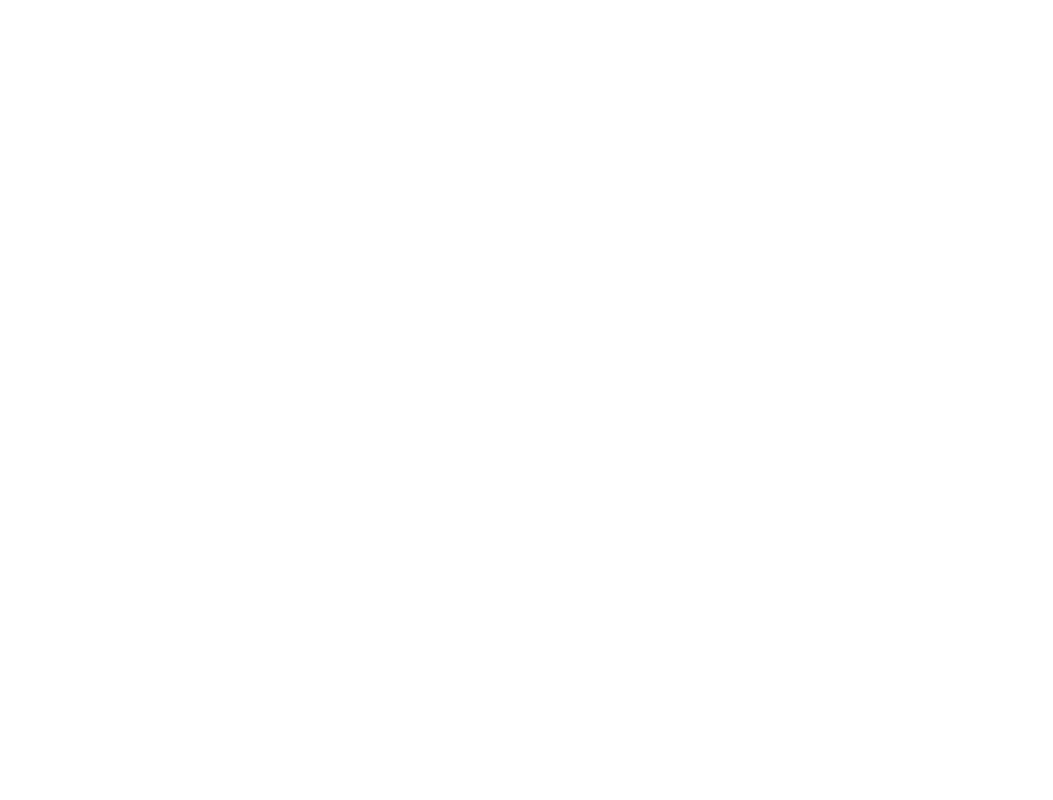
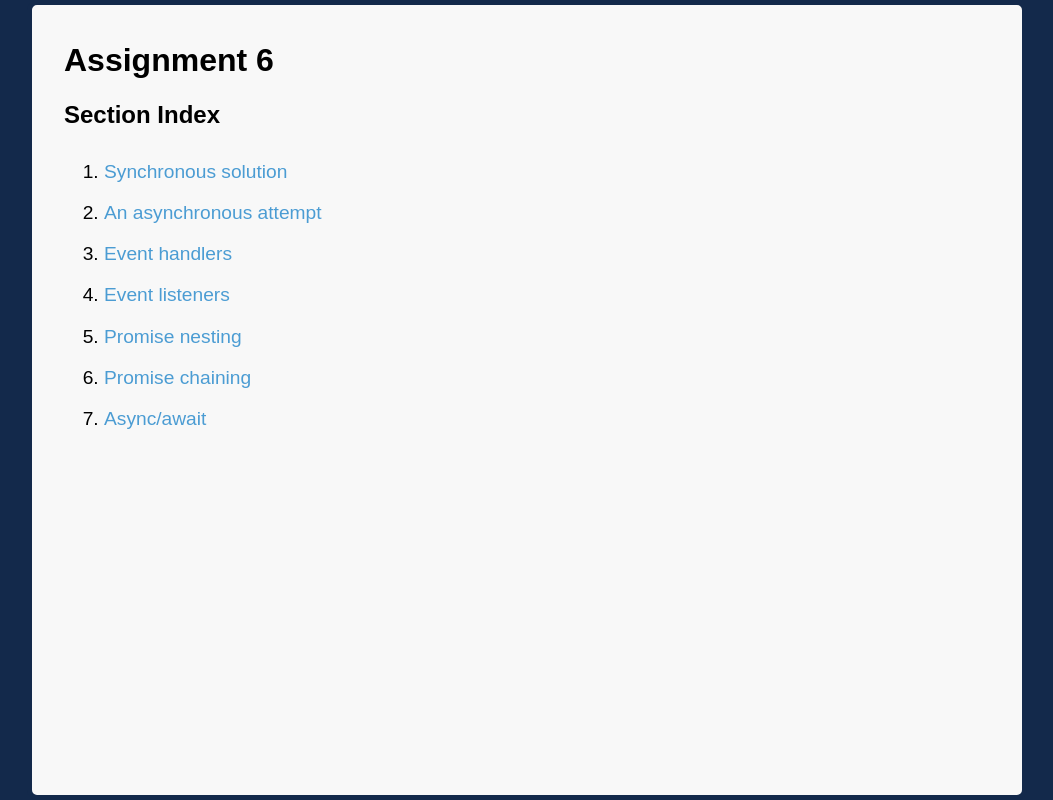
Before and after one commit to dotnetjoe/comp426, a website: page a06/index.html in a window 1280 px wide. Shown: the whole page, without its empty margins (113-1166 px from the left). Drawn offline with Linux system fonts and the light colour scheme.

Commit message:
Index page and styles for a06

```diff
--- a/a06/index.html
+++ b/a06/index.html
@@ -0,0 +1,56 @@
+<!DOCTYPE html>
+<html lang="en">
+    <head>
+        <meta charset="UTF-8">
+        <meta name="viewport" content="width=device-width, initial-scale=1.0">
+
+        <title>Assignment 6 Index</title>
+
+        <link rel="stylesheet" href="style.css" />
+    </head>
+
+    <body class="assignment-index">
+        <main>
+            <h1>Assignment 6</h1>
+            <h2>Section Index</h2>
+
+            <ol class="assignment-links">
+                <li class="assignment-link">
+                    <a href="/s01-synchronous">
+                        Synchronous solution
+                    </a>
+                </li>
+                <li class="assignment-link">
+                    <a href="/s02-asynchronous">
+                        An asynchronous attempt
+                    </a>
+                </li>
+                <li class="assignment-link">
+                    <a href="/s03-eventhandler">
+                        Event handlers
+                    </a>
+                </li>
+                <li class="assignment-link">
+                    <a href="/s04-eventlistener">
+                        Event listeners
+                    </a>
+                </li>
+                <li class="assignment-link">
+                    <a href="/s05-promisenesting">
+                        Promise nesting
+                    </a>
+                </li>
+                <li class="assignment-link">
+                    <a href="/s06-promisechaining">
+                        Promise chaining
+                    </a>
+                </li>
+                <li class="assignment-link">
+                    <a href="/s07-asyncawait">
+                        Async/await
+                    </a>
+                </li>
+            </ol>
+        </main>
+    </body>
+</html>
--- a/a06/style.css
+++ b/a06/style.css
@@ -6,7 +6,7 @@
 .maze {
   display: inline-block;
   position: relative;
-  border: 16px solid black;
+  border: 16px solid #4B9CD3;
 }
 
 .maze > table {
@@ -20,7 +20,7 @@
 }
 
 .maze td.wall {
-  background-color: blue;
+  background-color: #13294B;
 }
 
 .maze td.start {
@@ -41,3 +41,46 @@
   vertical-align: middle;
   font-size: 2.5em;
 }
+
+
+
+body.assignment-index > main {
+  max-width: 1000px;
+  margin: 0 auto;
+  padding: 1em 2em;
+  font-family: sans-serif;
+  background-color: #f8f8f8;
+  min-height: 100vh;
+  box-sizing: border-box;
+  border: 5px solid #13294B;
+  border-radius: 10px;
+}
+
+/**
+ * $tarheelblue: #4B9CD3;
+ * $athleticsnavy: #13294B;
+ */
+
+body.assignment-index {
+  background-color: #13294B;
+  margin: 0;
+}
+
+body.assignment-index a {
+  color: #4B9CD3;
+  text-decoration: none;
+}
+
+body.assignment-index a:hover {
+  color: #13294B;
+}
+
+ol.assignment-links {
+  margin-top: 2em;
+}
+
+li.assignment-link {
+  margin-top: 1em;
+  margin-bottom: 1em;
+  font-size: 1.2em;
+}
```
Also changed, not shown: a06/maze.js (+12 -1 lines).
